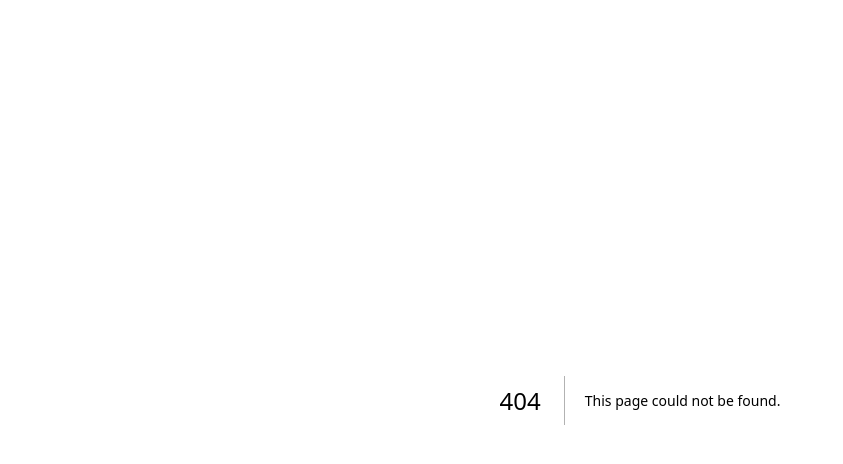
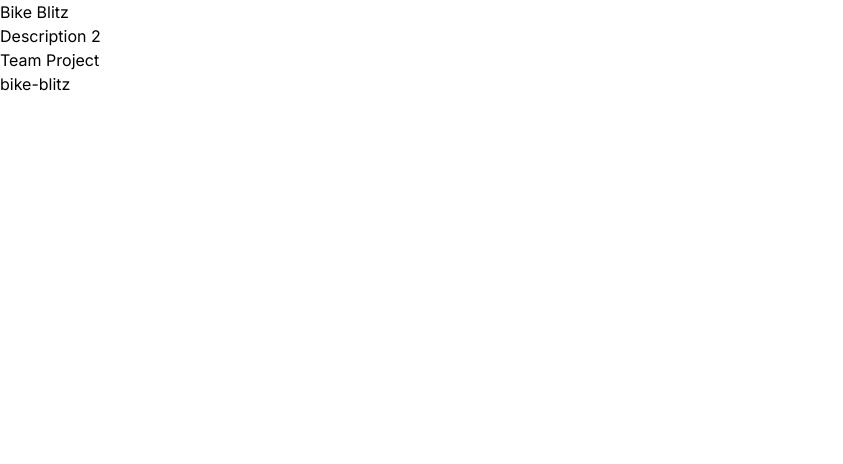
Before and after one commit to PypaertSybrin/portfolio, a Next.js app: page /projects/bike-blitz in a window 1280 px wide. Before the commit this address had no page. Shown: the top 464 px of the page, without its empty margins (0-843 px from the left). Built offline with nearby package versions, Linux system fonts and the light colour scheme; a web font is replaced by a local one.

Commit message:
feat: setup project details

```diff
--- a/src/app/page.tsx
+++ b/src/app/page.tsx
@@ -8,7 +8,7 @@ import Contact from '@/components/generic/Contact'
 
 export default function Home() {
   return (
-    <div className="min-h-screen dark:bg-secundary-950 dark:text-neutral-50 bg-neutral-50 text-secundary-950">
+    <div className="min-h-screen dark:bg-secundary-950 dark:text-secundary-50 bg-secundary-50 text-secundary-950">
       <Navigation />
       <main>
         <section id="/" className="max-w-screen-xl mx-auto">
--- /dev/null
+++ b/src/app/projects/[projectSlug]/page.tsx
@@ -0,0 +1,16 @@
+import Project from "@/models/Project";
+import ProjectsData from "@/data/ProjectsData";
+
+const ProjectPage = ({params}: {params: {projectSlug: string}}) => {
+    const project: Project | undefined = ProjectsData.find((project: Project) => project.slug === params.projectSlug);
+
+    return (
+        <div>
+            <h1>{project?.name}</h1>
+            <p>{project?.description}</p>
+            <p>{project?.subname}</p>
+            <p>{project?.slug}</p>
+        </div>
+    )
+};
+export default ProjectPage;
--- a/src/components/cards/ProjectCard.tsx
+++ b/src/components/cards/ProjectCard.tsx
@@ -32,7 +32,7 @@ const ProjectCard = ({
           <p className="text-secundary-200">{project.subname}</p>
         </div>
       </div>
-      <div className="font-semibold text-lg absolute inset-0 flex flex-col justify-center text-center bg-black opacity-0 hover:opacity-70 transition duration-300">
+      <div className="font-semibold text-lg absolute inset-0 flex flex-col justify-center text-center bg-black hover:bg-opacity-70 bg-opacity-0 opacity-0 hover:opacity-100 transition duration-300">
         <p className='text-xl'>Read more</p>
       </div>
     </div>
--- a/src/components/generic/Navigation.tsx
+++ b/src/components/generic/Navigation.tsx
@@ -11,7 +11,7 @@ const Navigation = () => {
   return (
     <>
       <Sidebar isOpen={isOpen} toggle={toggle} />
-      <Navbar toggle={toggle} />
+      <Navbar isOpen={isOpen} toggle={toggle} />
     </>
   );
 };
--- a/src/components/nav/Navbar.tsx
+++ b/src/components/nav/Navbar.tsx
@@ -1,8 +1,8 @@
 import Link from 'next/link'
 
-const Navbar = ({ toggle }: { toggle: () => void }) => {
+const Navbar = ({ isOpen, toggle }: { isOpen: boolean, toggle: () => void }) => {
   return (
-    <nav className="fixed top-0 left-0 right-0 p-2 pb-0 md:p-4 dark:bg-secundary-950 bg-secundary-50 z-10">
+    <nav className={`${isOpen ? 'hidden' : ''}fixed top-0 left-0 right-0 p-2 pb-0 md:p-4 dark:bg-secundary-950 bg-secundary-50 z-10`}>
       <div className="mx-auto max-w-screen-xl">
         <ul className="text-xl font-semibold gap-8 justify-end hidden md:flex">
           <li>
@@ -24,7 +24,7 @@ const Navbar = ({ toggle }: { toggle: () => void }) => {
       </div>
       <button
         type="button"
-        className="md:hidden"
+        className="md:hidden right-0"
         onClick={toggle}
       >
         {/* Menu icon */}
--- a/src/components/nav/Sidebar.tsx
+++ b/src/components/nav/Sidebar.tsx
@@ -10,11 +10,9 @@ const Sidebar = ({
   return (
     <>
       <div
-        className="fixed w-full h-full overflow-hidden justify-center dark:bg-secundary-950 bg-secundary-50 grid pt-[120px] left-0 z-10"
-        style={{
-          opacity: `${isOpen ? '1' : '0'}`,
-          top: ` ${isOpen ? '0' : '-100%'}`,
-        }}
+        className={`${
+          isOpen ? 'opacity-100 top-0' : 'opacity-0 top-[-100%]'
+        } fixed w-full h-full overflow-hidden justify-center dark:bg-secundary-950 bg-secundary-50 grid pt-[120px] left-0 z-10`}
       >
         <button className="absolute right-0 p-5" onClick={toggle}>
           {/* Close icon */}
--- a/src/data/ProjectsData.tsx
+++ b/src/data/ProjectsData.tsx
@@ -3,6 +3,7 @@ import Project from '@/models/Project'
 export const ProjectsData: Project[] = [
   {
     name: 'Target Goal',
+    slug: 'target-goal',
     subname: 'Project one',
     description: 'Description 1',
     inGrid: true,
@@ -17,6 +18,7 @@ export const ProjectsData: Project[] = [
   },
   {
     name: 'TastyTrade',
+    slug: 'tasty-trade',
     subname: 'Smart App Development',
     description: 'Description 2',
     inGrid: true,
@@ -31,6 +33,7 @@ export const ProjectsData: Project[] = [
   },
   {
     name: 'Bike Blitz',
+    slug: 'bike-blitz',
     subname: 'Team Project',
     description: 'Description 2',
     inGrid: true,
@@ -45,6 +48,7 @@ export const ProjectsData: Project[] = [
   },
   {
     name: 'Free Game Galaxy',
+    slug: 'free-game-galaxy',
     subname: 'Interaction Design',
     description: 'Description 2',
     inGrid: true,
@@ -59,6 +63,7 @@ export const ProjectsData: Project[] = [
   },
   {
     name: 'LightSwitch',
+    slug: 'light-switch',
     subname: 'Full Stack Development',
     description: 'Description 2',
     inGrid: false,
@@ -73,6 +78,7 @@ export const ProjectsData: Project[] = [
   },
   {
     name: 'Formula1 Api',
+    slug: 'formula1-api',
     subname: 'Backend Development',
     description: 'Description 2',
     inGrid: false,
--- a/src/models/Project.ts
+++ b/src/models/Project.ts
@@ -2,6 +2,7 @@ import ProjectPicture from "@/models/ProjectPicture";
 
 interface Project {
     name: string;
+    slug: string;
     subname: string;
     description: string;
     inGrid: boolean;
--- a/tailwind.config.ts
+++ b/tailwind.config.ts
@@ -18,13 +18,13 @@ const config: Config = {
           neutral: '#91A7FF'
         },
         secundary: {
-          950: '#2D2D2D',
-          900: '#3D3D3D',
-          800: '#4C4C4C',
+          950: '#1F1F1F',
+          900: '#2F2F2F',
+          800: '#3F3F3F',
 
-          200: '#D2D2D2',
-          100: '#E1E1E1',
-          50: '#F0F0F0'
+          200: '#CFCFCF',
+          100: '#DFDFDF',
+          50: '#EFEFEF'
         }
       },
     },
```
Also changed, not shown: src/components/carousel/EmblaCarousel.tsx (+8 -2 lines).
